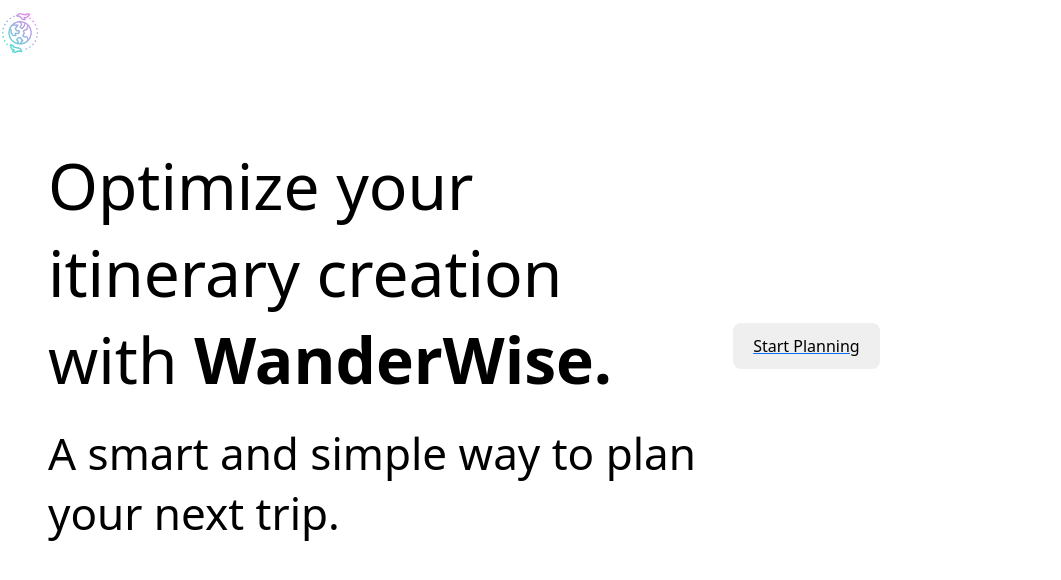
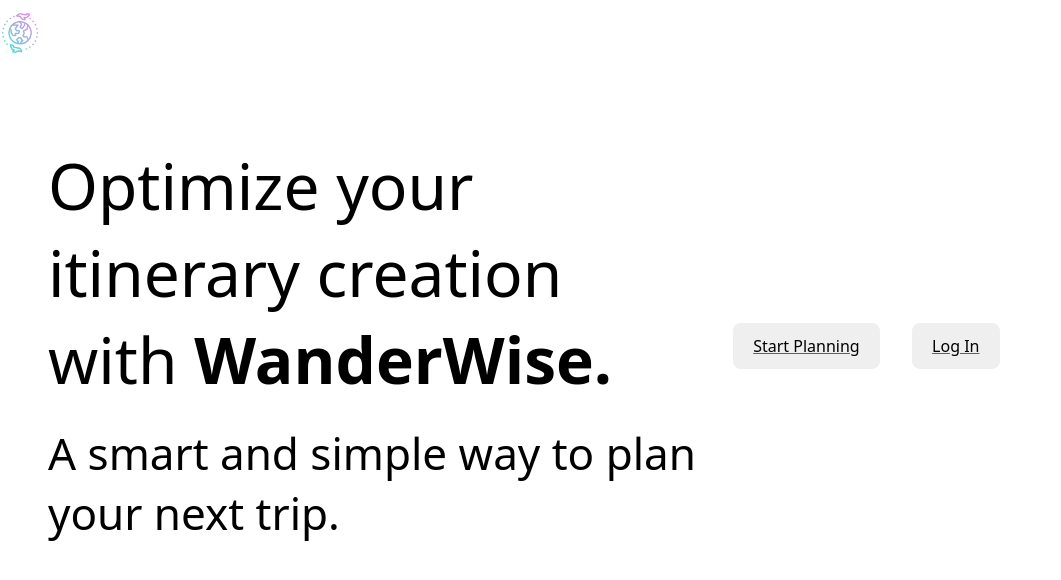
Before and after one commit to winnie-zhu/calhacks-wanderwise, a React (Vite) app in the folder frontend/: page / in a window 1280 px wide. Shown: the top 580 px of the page, without its empty margins (0-1061 px from the left). Built offline with nearby package versions, Linux system fonts and the light colour scheme.

Commit message:
add google sign in

```diff
--- a/frontend/package.json
+++ b/frontend/package.json
@@ -12,6 +12,7 @@
   "dependencies": {
     "@react-oauth/google": "^0.11.1",
     "bootstrap": "^5.3.2",
+    "jwt-decode": "^4.0.0",
     "react": "^18.2.0",
     "react-bootstrap": "^2.9.1",
     "react-dom": "^18.2.0",
--- a/frontend/src/App.jsx
+++ b/frontend/src/App.jsx
@@ -4,6 +4,7 @@
 import "./App.css";
 import Planning from "./pages/Planning";
 import Home from "./pages/Home";
+import Login from "./pages/Login";
 import Results from "./pages/Results";
 
 function App() {
@@ -11,6 +12,10 @@
     {
       path: "/",
       element: <Home />,
+    },
+    {
+      path: "/login",
+      element: <Login />
     },
     {
       path: "/planning",
--- a/frontend/src/pages/Home.jsx
+++ b/frontend/src/pages/Home.jsx
@@ -15,6 +15,9 @@
         <Link to="/planning" className="home-content-item">
           <button>Start Planning</button>
         </Link>
+        <Link to="/login" className="home-content-item">
+          <button>Log In</button>
+        </Link>
       </div>
     </>
   );
--- a/frontend/src/pages/Login.jsx
+++ b/frontend/src/pages/Login.jsx
@@ -1,5 +1,21 @@
+import { GoogleLogin } from '@react-oauth/google';
+import { jwtDecode } from "jwt-decode";
+
+
 function Login() {
-  return <></>;
+  return (
+    <>
+    <GoogleLogin
+      onSuccess={credentialResponse => {
+        const credentialResponseDecoded = jwtDecode(credentialResponse.credential);
+        console.log("HERE:", credentialResponseDecoded);
+      }}
+      onError={() => {
+        console.log('Login Failed');
+      }}
+    />
+    </>
+  );
 }
 
 export default Login;
```
